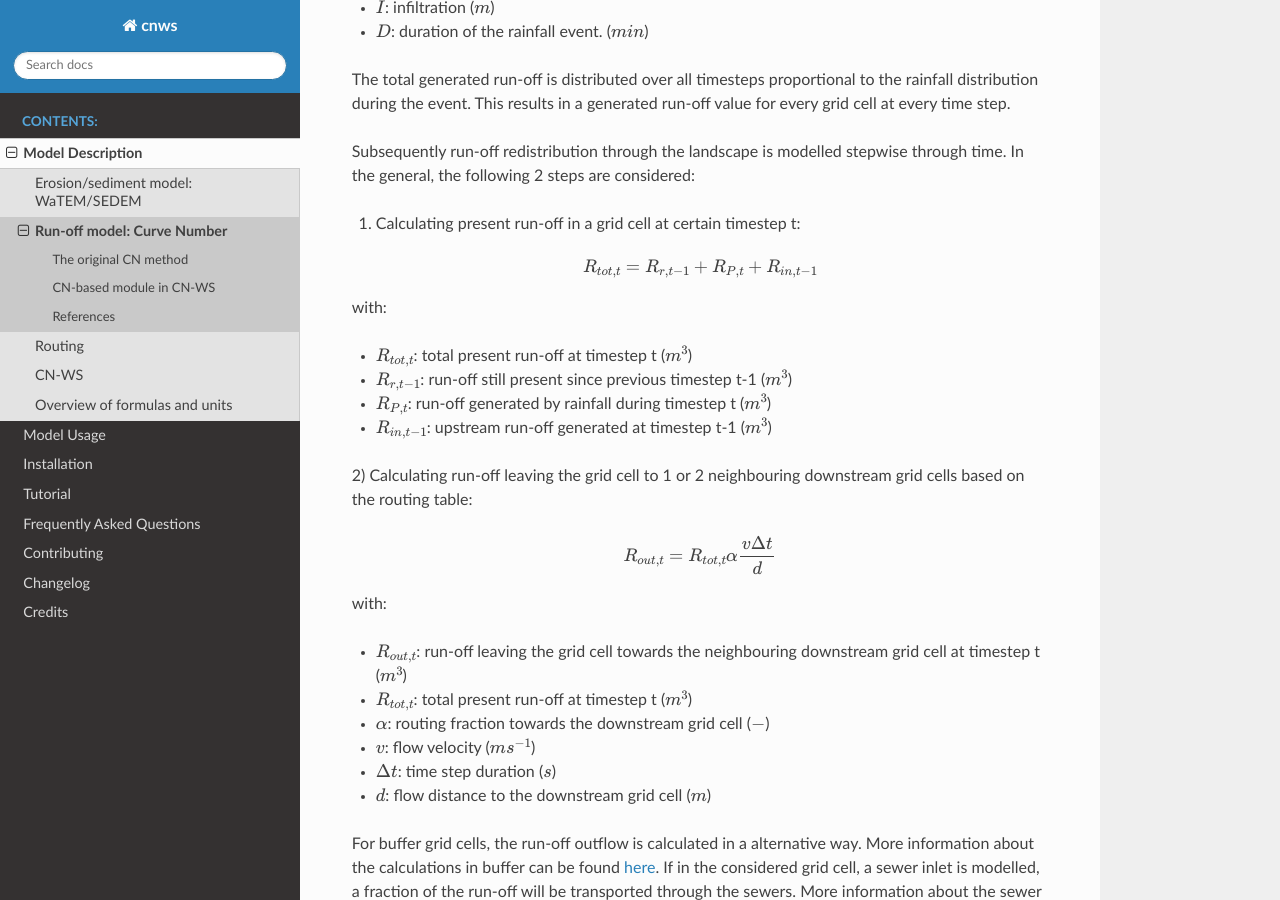
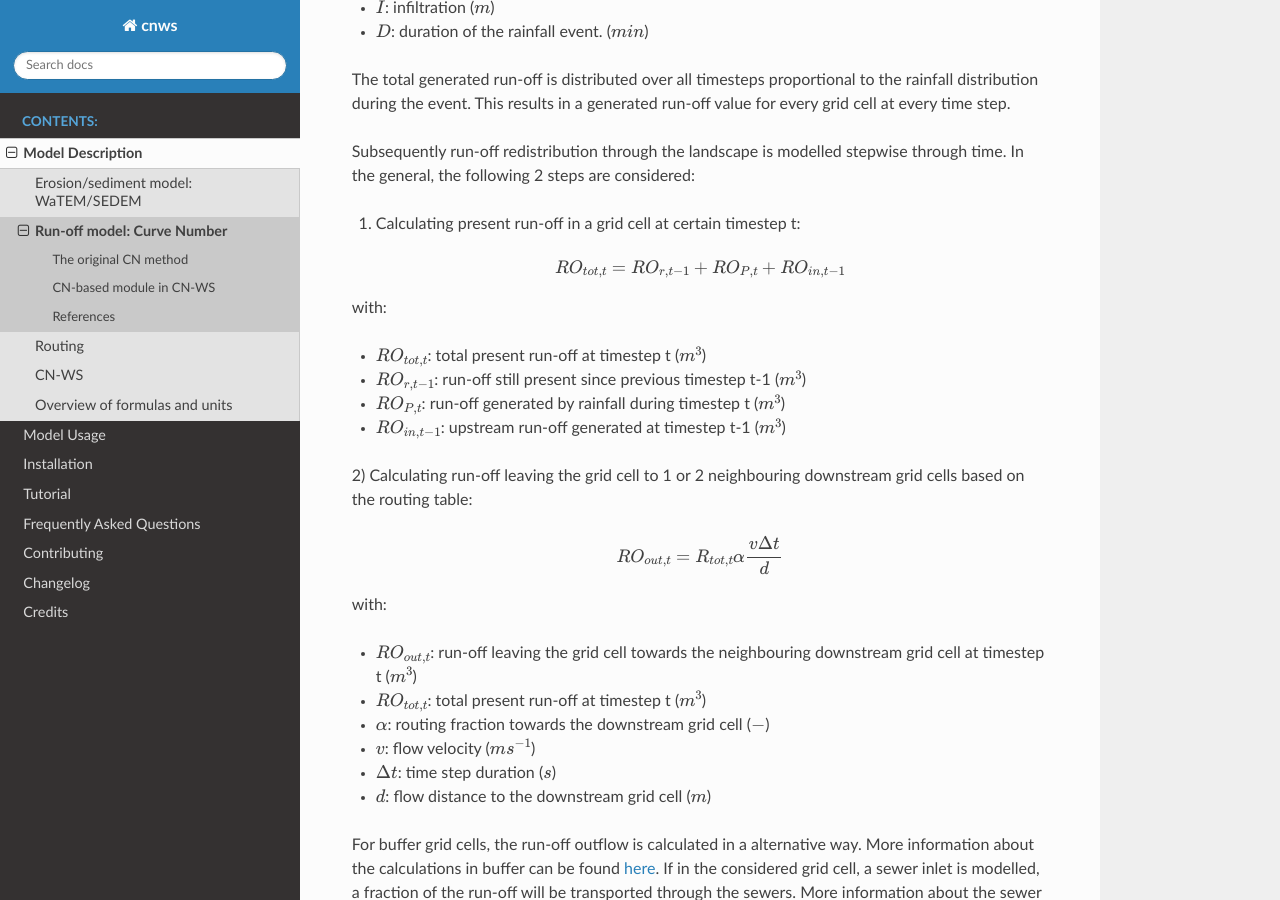
Before and after one commit to watem-sedem/watem-sedem, a Sphinx documentation site: the page built from docs/curve-number.rst, in a window 1280 px wide and 900 px high, scrolled down 3651 px. Built offline with Sphinx 7.4.7 and the Read the Docs theme 2.0.0, drawn with Linux system fonts in a browser that asks for light colours.

Commit message:
Change R to RO to avoid confusion

```diff
--- a/docs/curve-number.rst
+++ b/docs/curve-number.rst
@@ -167,26 +167,26 @@ through time. In the general, the following 2 steps are considered:
 1) Calculating present run-off in a grid cell at certain timestep t:
 
 .. math::
-    R_{tot,t}=R_{r,t-1}+R_{P,t}+R_{in,t-1}
+    RO_{tot,t}=RO_{r,t-1}+RO_{P,t}+RO_{in,t-1}
 
 with:
 
-- :math:`R_{tot,t}`: total present run-off at timestep t (:math:`m^3`)
-- :math:`R_{r,t-1}`: run-off still present since previous timestep t-1 (:math:`m^3`)
-- :math:`R_{P,t}`: run-off generated by rainfall during timestep t (:math:`m^3`)
-- :math:`R_{in,t-1}`: upstream run-off generated at timestep t-1 (:math:`m^3`)
+- :math:`RO_{tot,t}`: total present run-off at timestep t (:math:`m^3`)
+- :math:`RO_{r,t-1}`: run-off still present since previous timestep t-1 (:math:`m^3`)
+- :math:`RO_{P,t}`: run-off generated by rainfall during timestep t (:math:`m^3`)
+- :math:`RO_{in,t-1}`: upstream run-off generated at timestep t-1 (:math:`m^3`)
 
 2) Calculating run-off leaving the grid cell to 1 or 2 neighbouring downstream grid
 cells based on the routing table:
 
 .. math::
-    R_{out,t}=R_{tot,t}  \alpha  \frac{v \Delta t}{d}
+    RO_{out,t}=R_{tot,t}  \alpha  \frac{v \Delta t}{d}
 
 with:
 
-- :math:`R_{out,t}`: run-off leaving the grid cell towards the neighbouring
+- :math:`RO_{out,t}`: run-off leaving the grid cell towards the neighbouring
   downstream grid cell at timestep t (:math:`m^3`)
-- :math:`R_{tot,t}`: total present run-off at timestep t (:math:`m^3`)
+- :math:`RO_{tot,t}`: total present run-off at timestep t (:math:`m^3`)
 - :math:`\alpha`: routing fraction towards the downstream grid cell (:math:`-`)
 - :math:`v`: flow velocity (:math:`m s^{-1}`)
 - :math:`\Delta t`: time step duration (:math:`s`)
```
